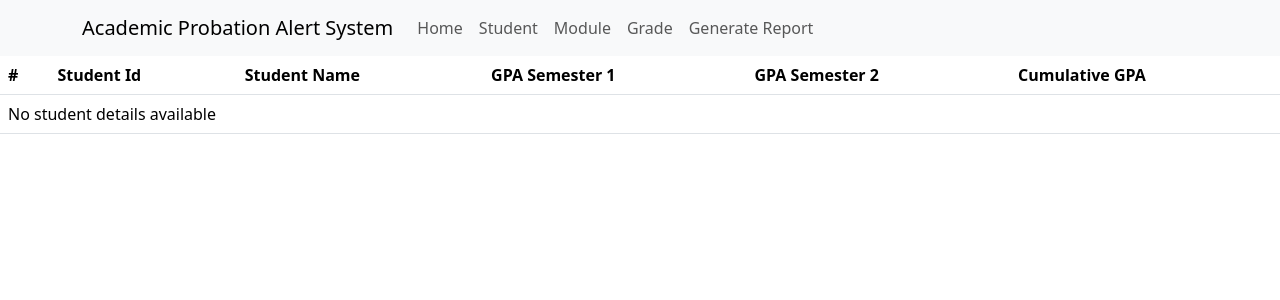
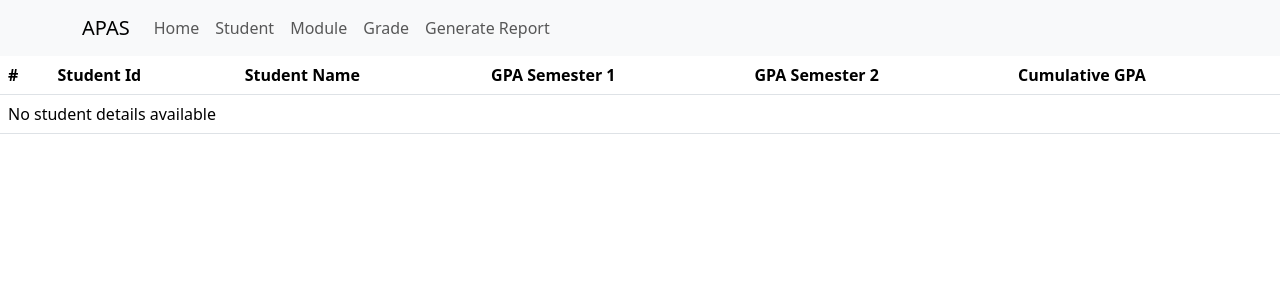
Before and after one commit to ReinerYaeger/AiExpertSystem, a Django app: page /report/ in a window 1280 px wide. Shown: the top 300 px of the page. Run offline with Django 4.2, Linux system fonts and the light colour scheme; some libraries are stand-ins or nearby versions.

Commit message:
made many fixes

```diff
--- a/ai_expert_system/database_manager.py
+++ b/ai_expert_system/database_manager.py
@@ -173,7 +173,7 @@
         with connection.cursor() as cursor:
             if form_data['academic_year'] is not None and form_data['gpa'] is not None:
                 cursor.execute(f"""
-                    SELECT DISTINCT  s.*
+                    SELECT DISTINCT  s.*,  sp.grade_points
                     FROM student_progress sp
                     JOIN student s
                     ON sp.student_id = s.student_id
@@ -182,7 +182,7 @@
                 """)
             elif form_data['academic_year'] is not None:
                 cursor.execute(f"""
-                    SELECT DISTINCT  s.*
+                    SELECT DISTINCT  s.*,  sp.grade_points
                     FROM student_progress sp
                     JOIN student s
                     ON sp.student_id = s.student_id
@@ -190,7 +190,7 @@
                 """)
             elif form_data['gpa'] is not None:
                 cursor.execute(f"""
-                    SELECT DISTINCT s.*
+                    SELECT DISTINCT s.*,  sp.grade_points
                     FROM student_progress sp
                     JOIN student s
                     ON sp.student_id = s.student_id
--- a/ai_expert_system/urls.py
+++ b/ai_expert_system/urls.py
@@ -11,8 +11,8 @@
     path('report/', views.report_page, name='report'),
     path('query/', views.query, name='query'),
 
+
     path('get_student_data/', views.get_student_data, name='get_student_data'),
     path('get_module_data/', views.get_module_data, name='get_module_data'),
     path('get_student_progress_data/', views.get_student_progress_data, name='get_student_progress_data'),
-
 ]
--- a/ai_expert_system/views.py
+++ b/ai_expert_system/views.py
@@ -4,9 +4,11 @@
 from django.shortcuts import render
 
 from ai_expert_system import database_manager, utility
-#from ai_expert_system.prolog import prolog_controller
+
+# from ai_expert_system.prolog import prolog_controller
 
 logger = logging.getLogger('ai_expert_system')
+
 
 def index(request):
     client_ip = request.META['REMOTE_ADDR']
@@ -110,14 +112,16 @@
 
     if 'generate_report' in request.POST:
         form_gpa = request.POST.get('gpa')
+        form_academic_year = request.POST.get('academic_year')
+
         try:
             form_gpa = int(form_gpa)
         except (TypeError, ValueError):
             form_gpa = None
 
         form_data = {
-            'academic_year': request.POST.get('academic_year'),
-            'gpa': form_gpa,
+            'academic_year': form_academic_year,
+            'gpa': form_academic_year,
         }
 
         student_progress_list = database_manager.get_student_progress()
@@ -130,12 +134,14 @@
         print(student_progress_list)
 
         student_email_information = None
+
         #  Example of expected format
         # {'name': 'Jane Doe', 'id': '9876543210', 'gpa': 2.0, 'school': 'Arts', 'program': 'Eng','email': 'jane.doe@example.com'},
+
         t1 = threading.Thread(target=utility.alert_system, args=(student_email_information,))
         t1.start()
 
-        #prolog_controller.generate_report(form_data, student_progress_list, module_list)
+        # prolog_controller.generate_report(form_data, student_progress_list, module_list)
         return render(request, 'generate_report/report.html', context)
 
     return render(request, 'generate_report/generate_report.html', context)
--- a/templates/generate_report/report.html
+++ b/templates/generate_report/report.html
@@ -25,7 +25,7 @@
         </tr>
     </thead>
     <tbody>
-    {% for student in student_progress_list.0 %}
+    {% for student in student_gpa_list.0 %}
         <tr>
             <td>{{ forloop.counter }}</td>
             <td>{{ student.0}}</td>
@@ -42,7 +42,5 @@
     </tbody>
 </table>
 
-
-
 </body>
 </html>
--- a/templates/navbar.html
+++ b/templates/navbar.html
@@ -12,7 +12,7 @@
 
     <nav class="navbar navbar-expand-lg navbar-light bg-light">
         <div class="container">
-            <a class="navbar-brand" href="{% url 'index' %}">Academic Probation Alert System</a>
+            <a class="navbar-brand" href="{% url 'index' %}">APAS</a>
 
             <!-- Toggler/collapsible Button -->
             <button class="navbar-toggler" type="button" data-bs-toggle="collapse" data-bs-target="#navbarNav"
```
Also changed, not shown: 1 other file.
